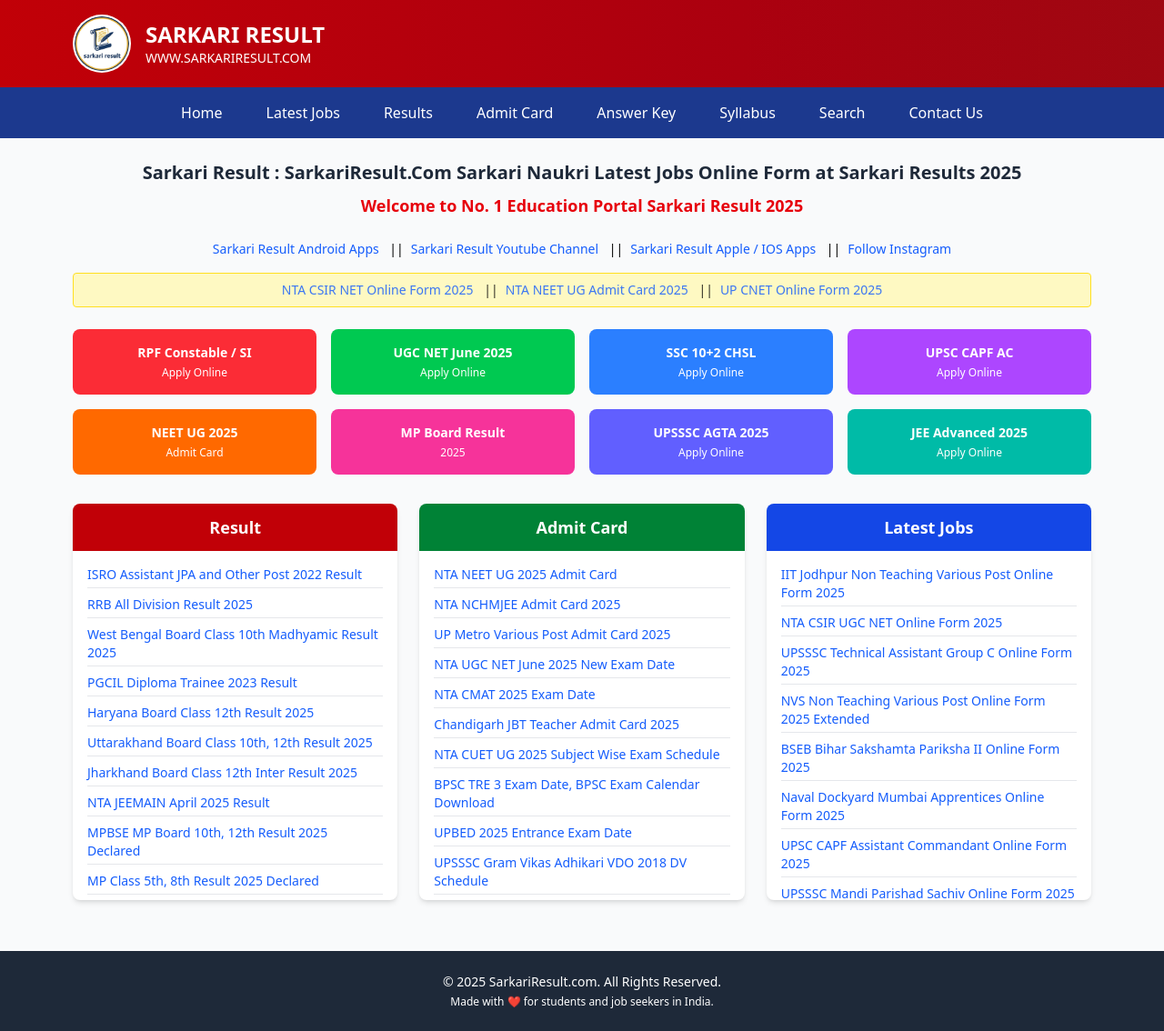
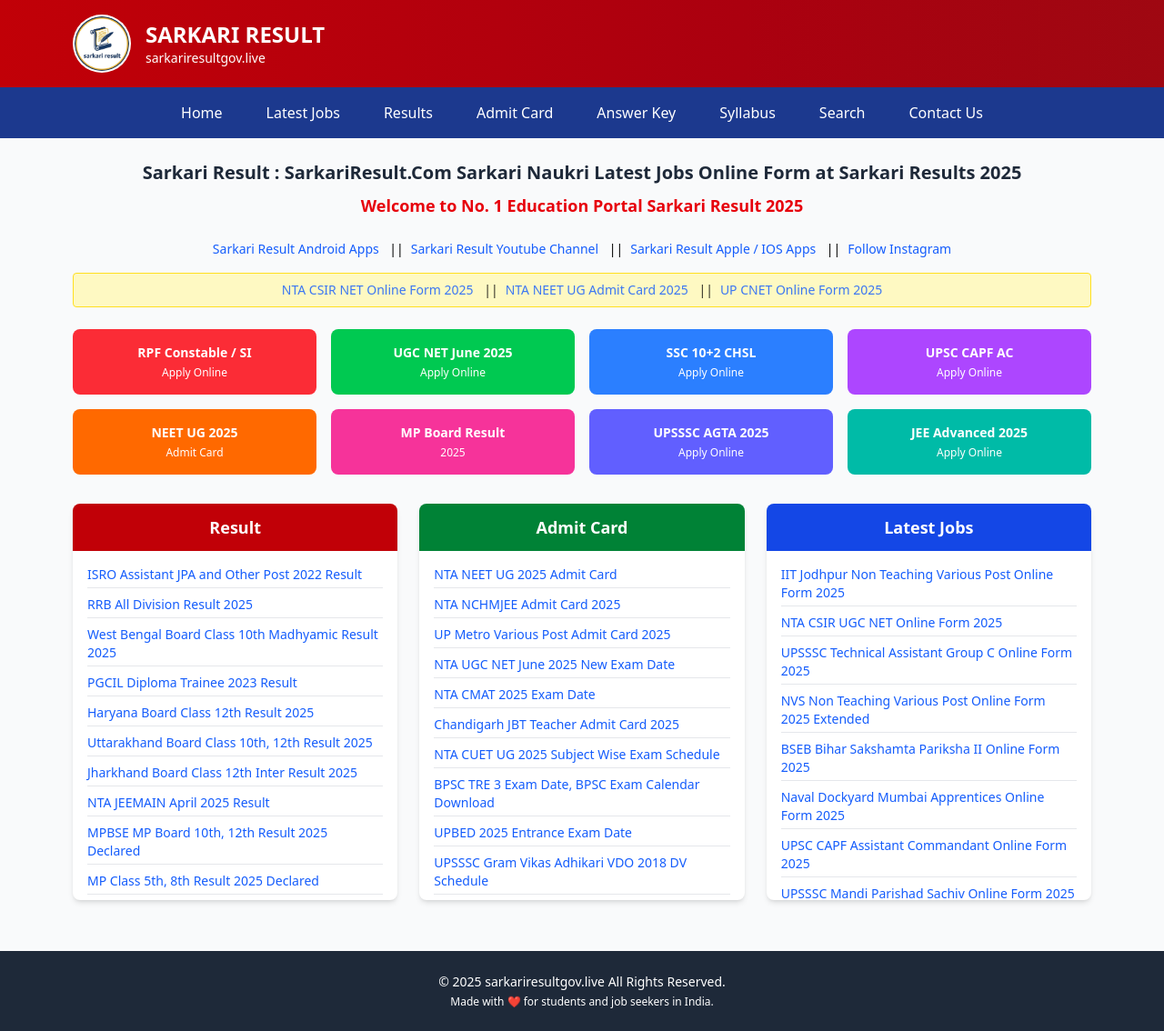
Before and after one commit to premchandsharma/nextjs, a Next.js app: page / in a window 1280 px wide. Shown: the whole page at 91% size. Built offline with nearby package versions, Linux system fonts and the light colour scheme.

Commit message:
links added

```diff
--- a/src/app/page.tsx
+++ b/src/app/page.tsx
@@ -19,7 +19,7 @@
               />
               <div>
                 <h1 className="text-2xl font-bold">SARKARI RESULT</h1>
-                <p className="text-sm">WWW.SARKARIRESULT.COM</p>
+                <p className="text-sm">sarkariresultgov.live</p>
               </div>
             </div>
           </div>
@@ -234,7 +234,7 @@
       <footer className="bg-gray-800 text-white py-6 mt-8">
         <div className="max-w-6xl mx-auto px-4 text-center">
           <p className="text-sm">
-            © {new Date().getFullYear()} SarkariResult.com. All Rights Reserved.
+            © {new Date().getFullYear()} sarkariresultgov.live All Rights Reserved.
           </p>
           <p className="text-xs mt-1">
             Made with ❤️ for students and job seekers in India.
```
